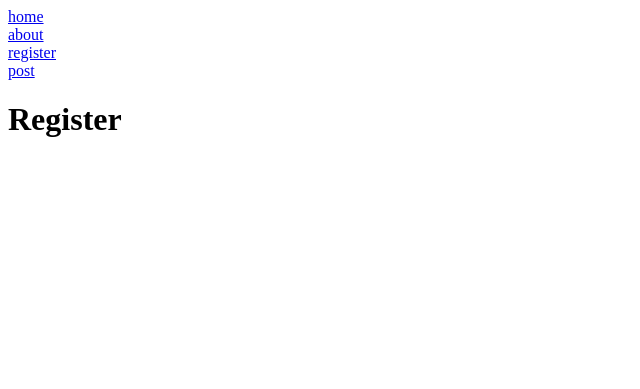
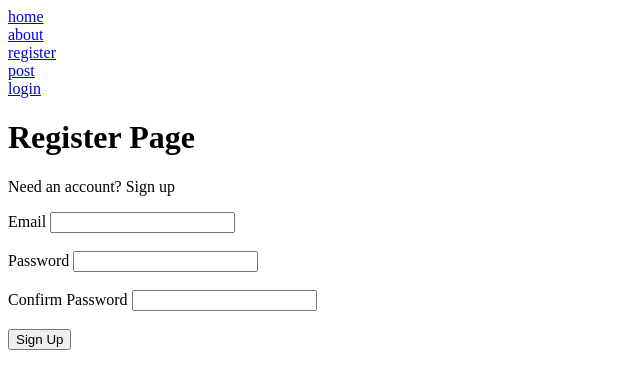
Before and after one commit to zedz65/flask-blog, a Flask app: page /register in a window 1280 px wide. Shown: the top 389 px of the page, without its empty margins (0-640 px from the left). Run offline with Flask 2, Linux system fonts and the light colour scheme.

Commit message:
completed login not fullyworking stage 7

```diff
--- a/application/forms.py
+++ b/application/forms.py
@@ -1,6 +1,7 @@
 from flask_wtf import FlaskForm
-from wtforms import StringField, SubmitField
-from wtforms.validators import DataRequired, Length
+from wtforms import StringField, SubmitField,PasswordField, BooleanField
+from wtforms.validators import DataRequired, Length, Email, EqualTo, ValidationError
+from application.models import Users
 
 class PostForm(FlaskForm):
     first_name = StringField('First Name',
@@ -28,3 +29,48 @@ class PostForm(FlaskForm):
         ]
     )
     submit = SubmitField('Post!')
+
+
+
+class RegistrationForm(FlaskForm):
+    email = StringField('Email',
+        validators = [
+            DataRequired(),
+            Email()
+        ]
+    )
+    password = PasswordField('Password',
+        validators = [
+            DataRequired(),
+        ]
+    )
+    confirm_password = PasswordField('Confirm Password',
+        validators = [
+            DataRequired(),
+            EqualTo('password')
+        ]
+    )
+    submit = SubmitField('Sign Up')
+
+    def validate_email(self, email):
+        user = Users.query.filter_by(email=email.data).first()
+
+        if user:
+            raise ValidationError('Email already in use')
+
+class LoginForm(FlaskForm):
+    email = StringField('Email',
+        validators=[
+            DataRequired(),
+            Email()
+        ]
+    )
+
+    Password = PasswordField('Password',
+        validators=[
+            DataRequired()
+        ]
+    )
+
+    remember = BooleanField('Remember Me')
+    submit = SubmitField('Login')
--- a/application/requirements.txt
+++ /dev/null
@@ -1,2 +0,0 @@
-Flask-SQLAlchemy==2.4.1
-SQLAlchemy==1.3.13
--- a/application/routes.py
+++ b/application/routes.py
@@ -1,8 +1,9 @@
 
-from flask import render_template, redirect, url_for
-from application import app, db
-from application.models import Posts
-from application.forms import PostForm
+from flask import render_template, redirect, url_for, request
+from application import app, db, bcrypt
+from application.models import Posts, Users
+from flask_login import login_user, current_user, logout_user,login_required
+from application.forms import PostForm, RegistrationForm, LoginForm
 
 @app.route('/')
 @app.route('/home')
@@ -14,12 +15,43 @@ def home():
 def about():
  return render_template('about.html', title='About')
 
-@app.route('/register')
+
+@app.route('/register', methods=['GET', 'POST'])
 def register():
- return render_template('register.html', title='Register')
+    form = RegistrationForm()
+    if form.validate_on_submit():
+        hash_pw = bcrypt.generate_password_hash(form.password.data)
+
+        user = Users(email=form.email.data, password=hash_pw)
+
+        db.session.add(user)
+        db.session.commit()
+
+        return redirect(url_for('post'))
+    return render_template('register.html', title='Register', form=form)
+
+
+
+@app.route("/login", methods=['GET', 'POST'])
+def login():
+    if current_user.is_authenticated: #checks to see if user is already logged in
+        return redirect(url_for('home'))
+    form = LoginForm()
+    if form.validate_on_submit(): #if the form is valid- check if username or pass exist using bcrypt
+        user=Users.query.filter_by(email=form.email.data).first()
+        if user and bcrypt.check_password_hash(user.password, form.password.data): #if correct log in user
+            login_user(user, remember=form.remember.data)
+            next_page = request.args.get('next') #after log in go to next page
+            if next_page:
+                return redirect(next_page)
+            else:
+                return redirect(url_for('home')) #else go back to home
+    return render_template('login.html', title='Login', form=form)
+
 
 
 @app.route('/post', methods=['GET', 'POST']) #post refers to plog post page and POST refers to method
+@login_required
 def post():
     form = PostForm()
     if form.validate_on_submit():
@@ -39,3 +71,10 @@ def post():
         print(form.errors)
 
     return render_template('post.html', title='Post', form=form)
+
+
+
+@app.route("/logout")
+def logout():
+    logout_user()
+    return redirect(url_for('login'))
--- a/application/templates/layout.html
+++ b/application/templates/layout.html
@@ -11,6 +11,7 @@
 <a href="{{ url_for('about') }}">about</a> <br />
 <a href="{{ url_for('register') }}">register</a> <br />
 <a href="{{ url_for('post') }}">post</a> <br />
+<a href="{{ url_for('login') }}">login</a> <br />
 
 {% block body_content %}
 
--- a/application/templates/register.html
+++ b/application/templates/register.html
@@ -1,6 +1,50 @@
 {% extends "layout.html" %}
 {% block body_content %}
-<!-- this is a very simple html file to demonstrate the template functionality -->
-<h1>{{ title }}</h1>
+<h1>Register Page</h1>
+    <p>Need an account? Sign up</p>
+    <div class='form'>
+        <form method='POST' action=''>
+            {{ form.hidden_tag() }}
+            <div class='form_group'>
+                {{ form.email.label }}
+                {{ form.email }}
+                {% if form.email.errors %}
+                    <div class='error'>
+                        {% for error in form.email.errors %}
+                            <span>{{ error }}</span>
+                        {% endfor %}
+                    </div>
+                {% endif %}
+            </div>
+            <br>
+            <div class='form_group'>
+                {{ form.password.label }}
+                {{ form.password }}
+                {% if form.password.errors %}
+                    <div class='error'>
+                        {% for error in form.password.errors %}
+                            <span>{{ error }}</span>
+                        {% endfor %}
+                    </div>
+                {% endif %}
+            </div>
+            <br>
+            <div class='form_group'>
+                {{ form.confirm_password.label }}
+                {{ form.confirm_password }}
+                {% if form.confirm_password.errors %}
+                    <div class='error'>
+                        {% for error in form.confirm_password.errors %}
+                            <span>{{ error }}</span>
+                        {% endfor %}
+                    </div>
+                {% endif %}
+            </div>
+            <br>
+            <div class='form_group'>
+                {{ form.submit }}
+            </div>
+        </form>
+    </div>
 
-{% endblock body_content %}
+{% endblock %}
--- a/create.py
+++ b/create.py
@@ -1,4 +1,5 @@
 from application import db
-from application.models import Posts
+from application.models import Posts, Users
 
+db.drop_all()
 db.create_all()
--- a/requirements.txt
+++ b/requirements.txt
@@ -2,3 +2,8 @@ Flask==1.1.1
 Jinja2==2.11.1
 Flask-WTF==0.14.3
 WTForms==2.2.1
+Flask-SQLAlchemy==2.4.1
+SQLAlchemy==1.3.13
+PyMySQL==0.9.3
+Flask-Bcrypt==0.7.1
+Flask-Login==0.5.0
```
Also changed, not shown: application/__init__.py (+7 -1 lines), application/models.py (+19 -1 lines), application/templates/login.html (+42 -0 lines), application/templates/post.html (+52 -3 lines).
